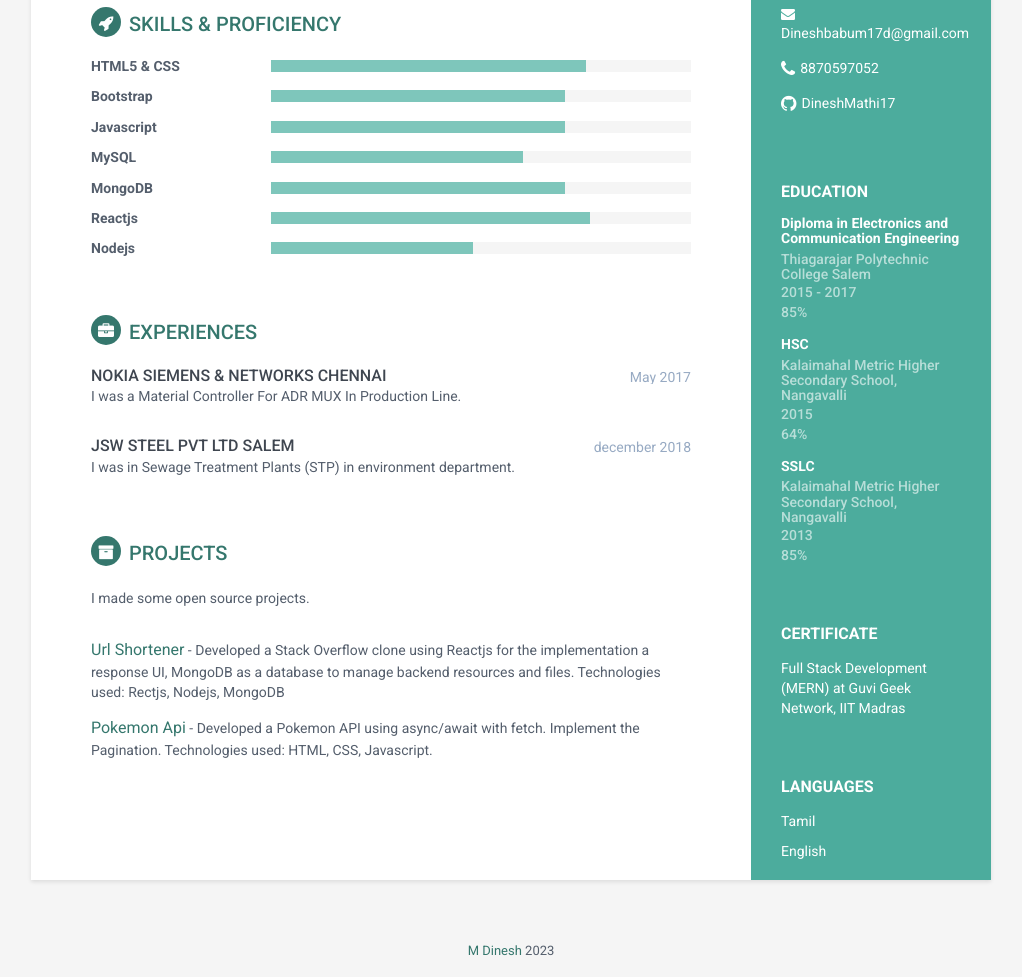
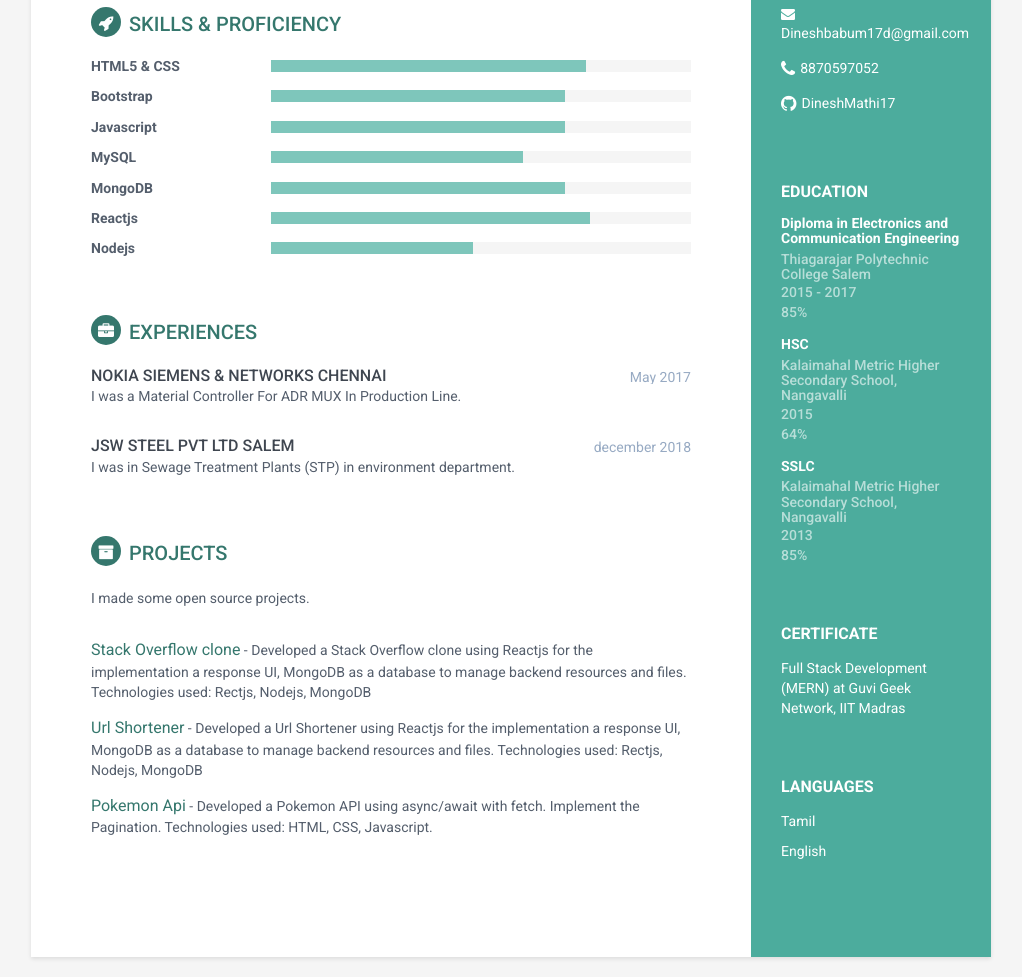
Before and after one commit to DineshMathi17/Resume-DB, a plain HTML site: page index.html in a window 1280 px wide. Shown: the part 233-1210 px from the top of the page, without its empty margins (129-1151 px from the left). Drawn offline with nearby package versions, Linux system fonts and the light colour scheme.

Commit message:
Update index.html

```diff
--- a/index.html
+++ b/index.html
@@ -180,9 +180,15 @@
                     <p>I made some open source projects.</p>
                 </div>
                 <!--//intro-->
-                <div class="item"> <span class="project-title"><a href="https://url-shortener-17.netlify.app/" target="_blank">Url Shortener</a></span> - <span class="project-tagline">Developed a Stack Overflow clone using Reactjs for the implementation a response UI,
+                 <div class="item"> <span class="project-title"><a href="https://stack-overflow-17.netlify.app/" target="_blank">Stack Overflow clone</a></span> - <span class="project-tagline">Developed a Stack Overflow clone using Reactjs for the implementation a response UI,
                     MongoDB as a database to manage backend resources and files.
-                    Technologies used: Rectjs, Nodejs, MongoDB  </span></div>
+                    Technologies used: Rectjs, Nodejs, MongoDB
+                 </span></div>
+
+                 <div class="item"> <span class="project-title"><a href="https://url-shortener-17.netlify.app/" target="_blank">Url Shortener</a></span> - <span class="project-tagline">Developed a Url Shortener using Reactjs for the implementation a response UI,
+                        MongoDB as a database to manage backend resources and files.
+                        Technologies used: Rectjs, Nodejs, MongoDB
+                 </span></div>
                 <!--//item-->
                 <div class="item"> <span class="project-title"><a href="https://pokimon-api-db.netlify.app/" target="_blank">Pokemon Api</a></span> - <span class="project-tagline">Developed a Pokemon API using async/await with fetch.
                     Implement the Pagination.
```
